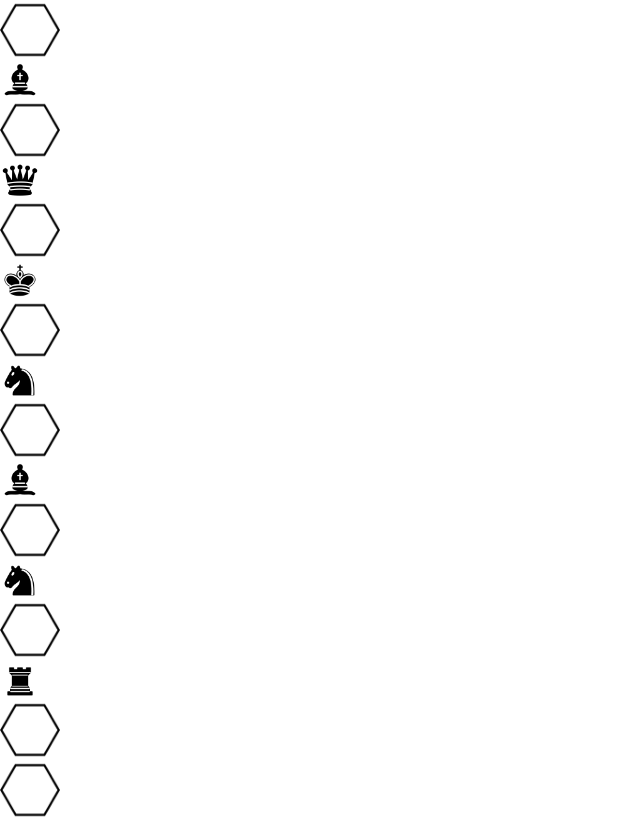
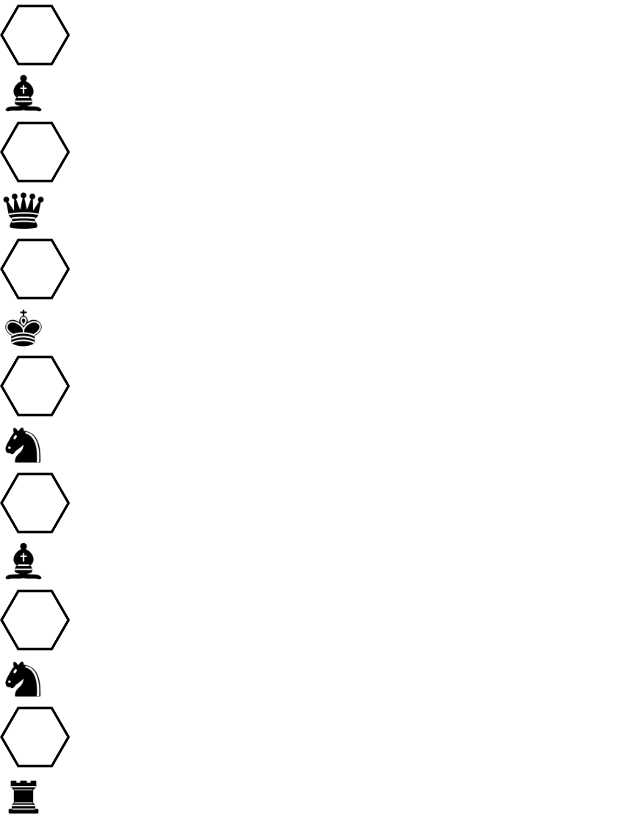
Before and after one commit to aryan-vasudevan/hexachess2, a Next.js app: page / in a window 1280 px wide. Shown: the top 819 px of the page, without its empty margins (0-640 px from the left). Built offline with nearby package versions, Linux system fonts and the light colour scheme.

Commit message:
Board style change.

```diff
--- a/src/app/layout.tsx
+++ b/src/app/layout.tsx
@@ -13,8 +13,8 @@ const geistMono = Geist_Mono({
 });
 
 export const metadata: Metadata = {
-    title: "Create Next App",
-    description: "Generated by create next app",
+    title: "hexachess",
+    description: "hexagonal chess game",
 };
 
 export default function RootLayout({
--- a/src/app/page.tsx
+++ b/src/app/page.tsx
@@ -3,7 +3,7 @@ import Board from "../components/board";
 
 export default function Home() {
     return (
-        <div className="my-[17px]">
+        <div className="my-[100px]">
             <Board />
         </div>
     );
--- a/src/components/piece.tsx
+++ b/src/components/piece.tsx
@@ -29,7 +29,7 @@ export default function Piece({ id, pieceType, color }: PieceProps) {
             <img
                 src={`pieces/${pieceType}${color}.png`}
                 alt={`${pieceType} (${color})`}
-                width={40}
+                width={47}
             />
         </div>
     );
--- a/src/components/tile.tsx
+++ b/src/components/tile.tsx
@@ -15,10 +15,10 @@ export default function Tile({ id, pieceType, color }: TileProps) {
         <div className="relative" ref={setNodeRef}>
             <img
                 src="tile.png"
-                className="mx-[17px] my-[-16.5px]"
+                className="mx-[16px] my-[-20.5px]"
                 alt="tile"
-                height={60}
-                width={60}
+                height={70}
+                width={70}
             />
             {/* Conditionally render piece, only if a piece does exist on the tile*/}
             {pieceType != null && color != null && (
```
